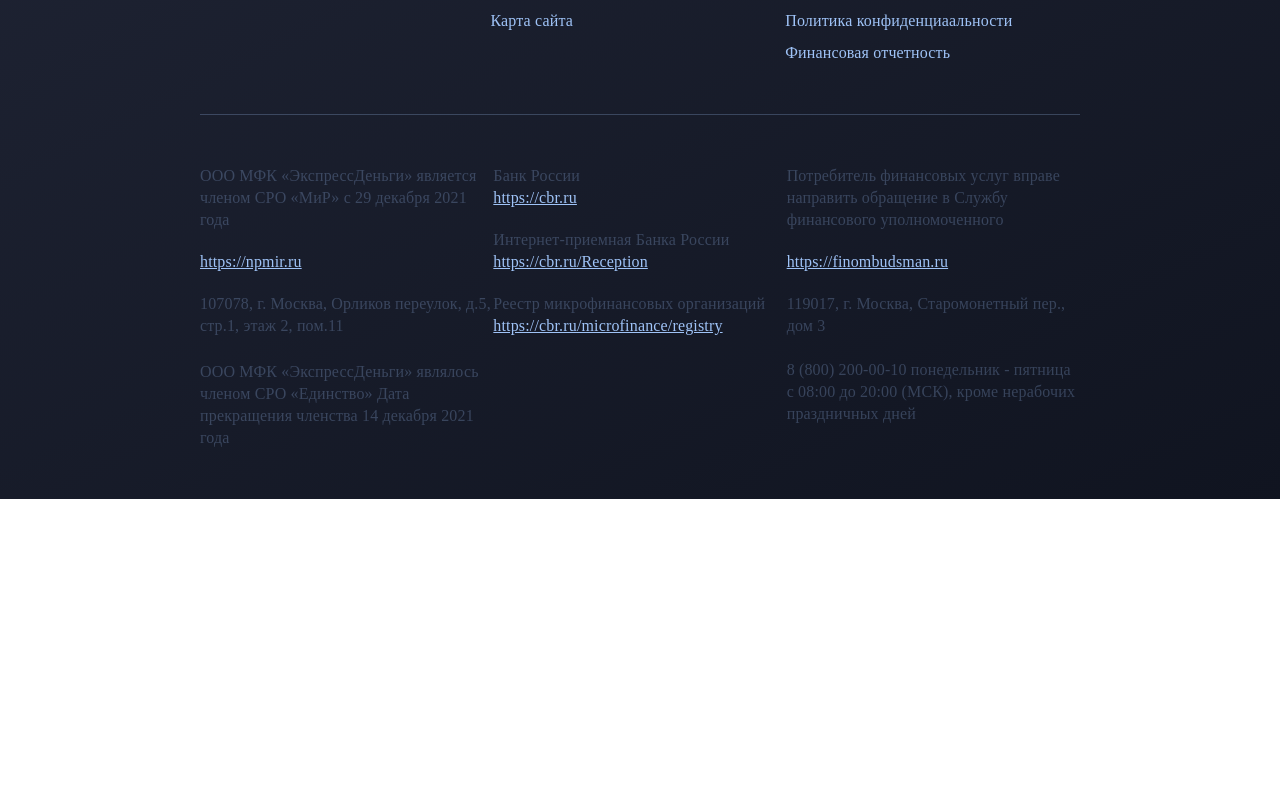
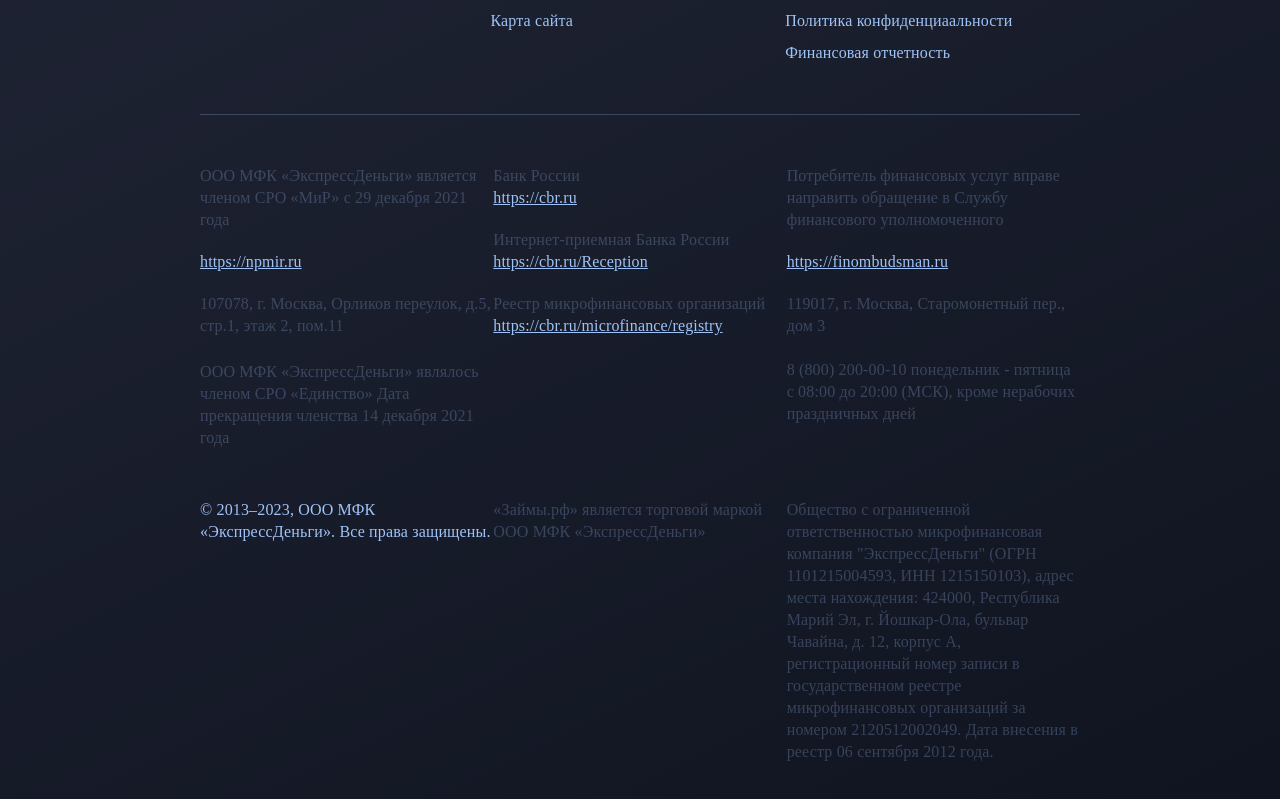
Before and after one commit to ghost-raven1/express-money-front, a React (Vite) app: page / in a window 1280 px wide. Shown: the part 5393-6192 px from the top of the page. Before the commit the page ends 5892 px from the top, so only its background shows below. Built offline with nearby package versions, Linux system fonts and the light colour scheme; a web font is replaced by a local one.

Commit message:
added update

```diff
--- a/src/components/AppFooter/AppFooter.jsx
+++ b/src/components/AppFooter/AppFooter.jsx
@@ -2,6 +2,8 @@ import './AppFooter.scss'
 import AppFooterSearchBlock from "./components/AppFooterSearchBlock/AppFooterSearchBlock.jsx";
 import AppFooterNavPanel from "./components/AppFooterSearchBlock/components/AppFooterNavPanel/AppFooterNavPanel.jsx";
 import AppFooterInfoLinks from "./components/AppFooterSearchBlock/components/AppFooterInfoLinks/AppFooterInfoLinks.jsx";
+import AppFooterCopyrights
+    from "./components/AppFooterSearchBlock/components/AppFooterCopyrights/AppFooterCopyrights.jsx";
 const AppFooter = () => {
     return (
         <div className="footer">
@@ -10,6 +12,7 @@ const AppFooter = () => {
                 <AppFooterNavPanel />
                 <div className="footer-inner__delimiter" />
                 <AppFooterInfoLinks />
+                <AppFooterCopyrights />
             </div>
         </div>
     )
--- /dev/null
+++ b/src/components/AppFooter/components/AppFooterSearchBlock/components/AppFooterCopyrights/AppFooterCopyrights.jsx
@@ -0,0 +1,31 @@
+import './AppFooterCopyrights.scss';
+const AppFooterCopyrights = () => {
+    return (
+        <div className="footer-copyrights">
+            <div className="footer-copyrights__first">
+                © 2013–2023, ООО МФК <br />
+                «ЭкспрессДеньги». Все права защищены.
+            </div>
+            <div className="footer-copyrights__second">
+                «Займы.рф» является торговой маркой <br />
+                ООО МФК «ЭкспрессДеньги»
+            </div>
+            <div className="footer-copyrights__third">
+                Общество с ограниченной <br />
+                ответственностью микрофинансовая <br />
+                компания "ЭкспрессДеньги" (ОГРН <br />
+                1101215004593, ИНН 1215150103), адрес <br />
+                места нахождения: 424000, Республика <br />
+                Марий Эл, г. Йошкар-Ола, бульвар <br />
+                Чавайна, д. 12, корпус А, <br />
+                регистрационный номер записи в <br />
+                государственном реестре <br />
+                микрофинансовых организаций за <br />
+                номером 2120512002049. Дата внесения в <br />
+                реестр 06 сентября 2012 года. <br />
+            </div>
+        </div>
+    )
+}
+
+export default AppFooterCopyrights;
--- /dev/null
+++ b/src/components/AppFooter/components/AppFooterSearchBlock/components/AppFooterCopyrights/AppFooterCopyrights.scss
@@ -0,0 +1,30 @@
+@mixin footer-copyrights-text-grey-blue {
+  font-family: Manrope, serif;
+  font-style: normal;
+  font-weight: 500;
+  font-size: 16px;
+  line-height: 22px;
+  letter-spacing: 0.01em;
+  color: rgba(159, 195, 247, 0.26);
+}
+
+.footer-copyrights {
+  display: grid;
+  grid-template-columns: repeat(3, 1fr);
+  margin-top: 50px;
+  &__first {
+    font-family: Manrope, serif;
+    font-style: normal;
+    font-weight: 500;
+    font-size: 16px;
+    line-height: 22px;
+    letter-spacing: 0.01em;
+    color: #9FC3F7;
+  }
+  &__second {
+    @include footer-copyrights-text-grey-blue;
+  }
+  &__third {
+    @include footer-copyrights-text-grey-blue;
+  }
+}
```
